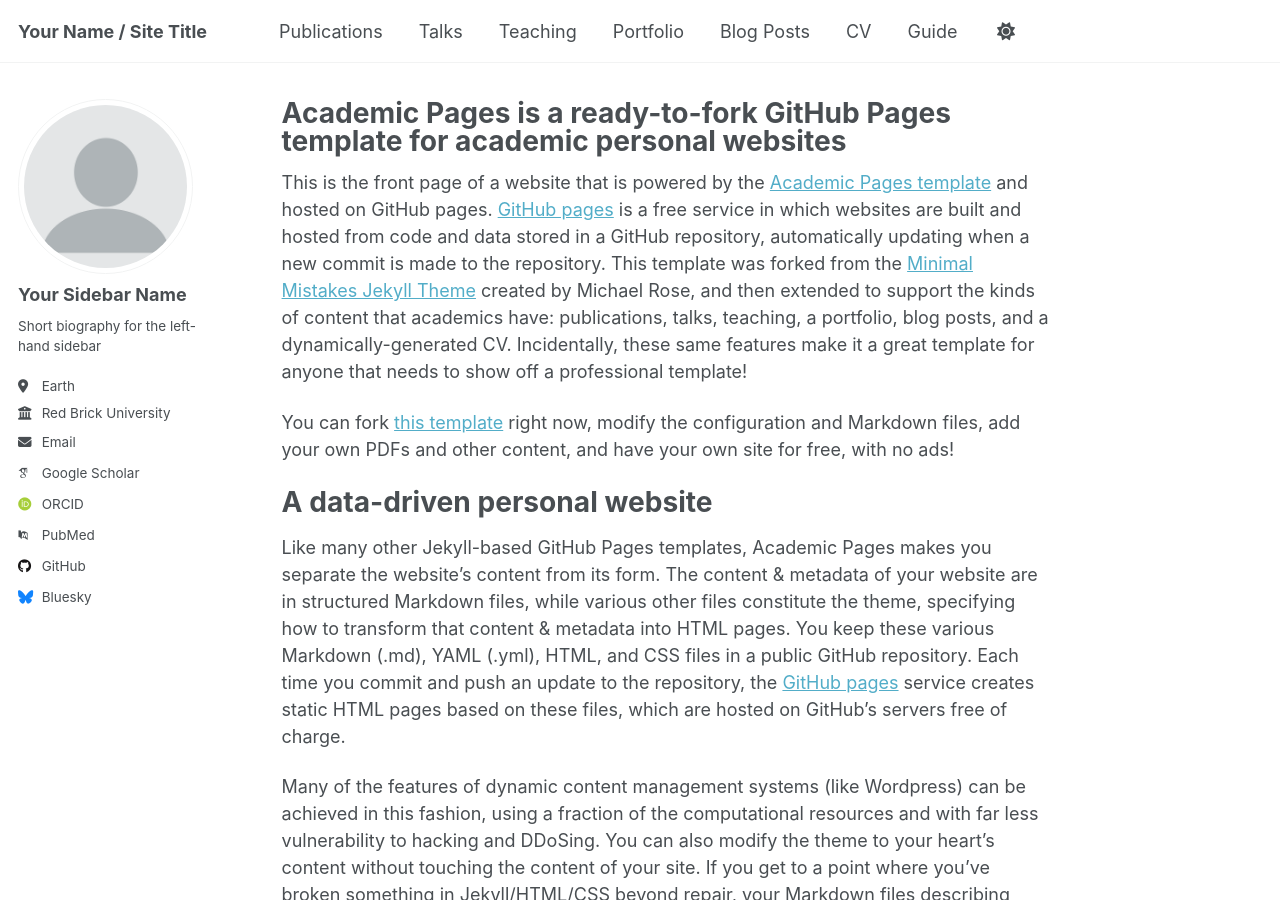
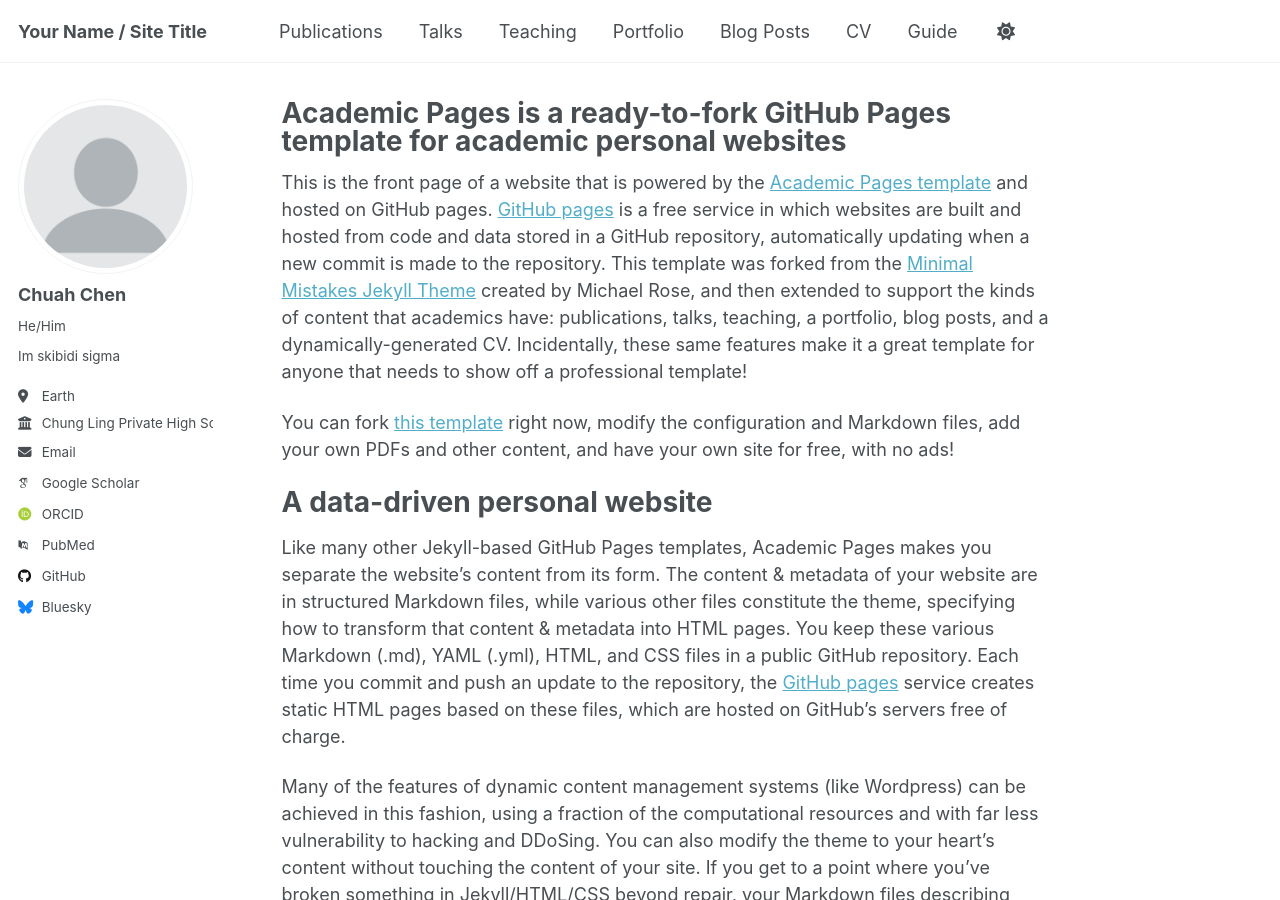
Before and after one commit to s25428-source/chuahchen.github.io, a Jekyll site: the page built from _pages/about.md, in a window 1280 px wide and 900 px high. Built offline with Jekyll 4.4.1, drawn with Linux system fonts in a browser that asks for light colours; some web fonts are replaced; a script that is not in the unit is left out.

Commit message:
update _config.yml

```diff
--- a/_config.yml
+++ b/_config.yml
@@ -24,11 +24,11 @@ repository               : "academicpages/academicpages.github.io"
 author:
   # Biographic information
   avatar           : "profile.png"
-  name             : "Your Sidebar Name"
-  pronouns         : # example: "she/her"
-  bio              : "Short biography for the left-hand sidebar"
+  name             : "Chuah Chen"
+  pronouns         : "He/Him"
+  bio              : "Im skibidi sigma"
   location         : "Earth"
-  employer         : "Red Brick University"
+  employer         : "Chung Ling Private High School"
   uri              : # URL
   email            : "none@example.org"
 
```
